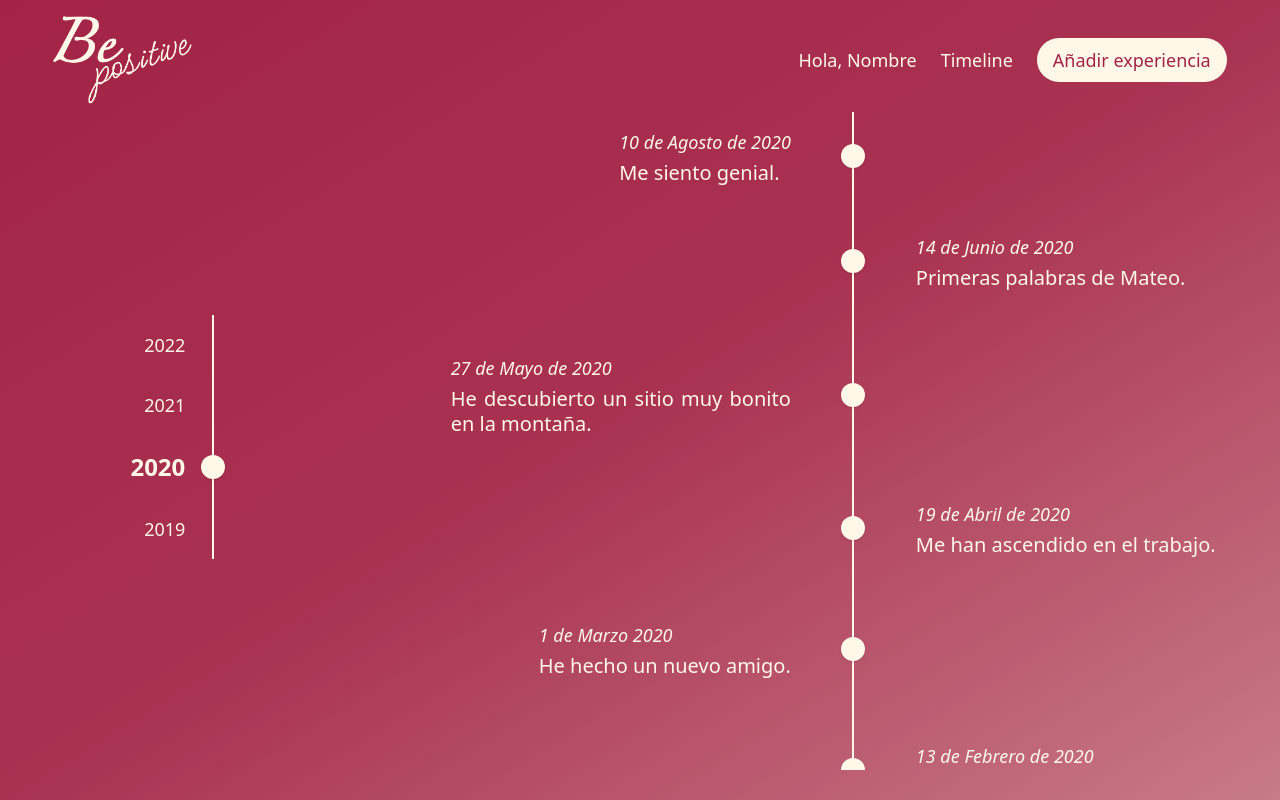
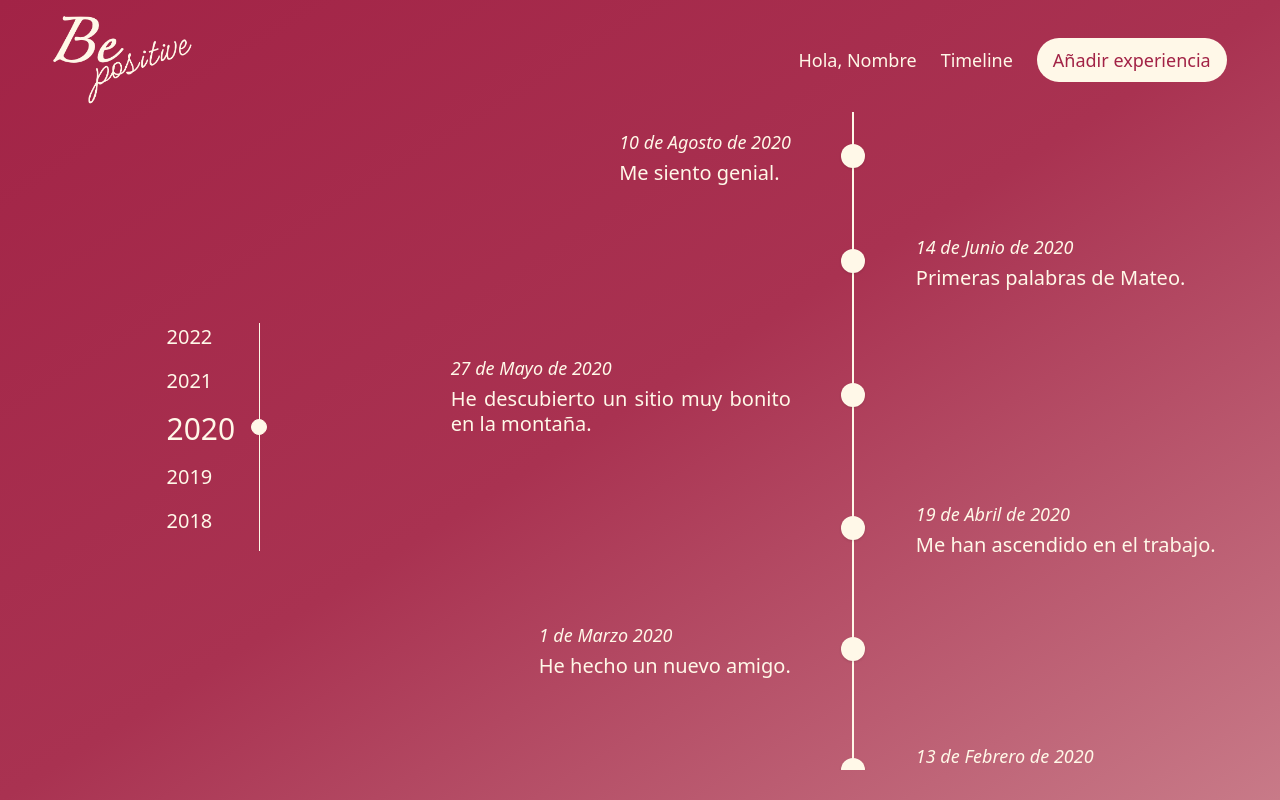
Before and after one commit to maroch0/PFC-BePositive, a Vue app: page /timeline in a window 1280 px wide. Built offline with nearby package versions, Linux system fonts and the light colour scheme.

Commit message:
change code to year timeline menu

```diff
--- a/src/components/YearMenu.vue
+++ b/src/components/YearMenu.vue
@@ -1,58 +1,43 @@
 <template>
-  <div class="flex flex-col md:grid grid-cols-9 mx-auto p-2 text-cosmicLatte">
-    <!-- left -->
-    <div class="flex flex-row-reverse md:contents">
-      <div class="col-start-1 col-end-5 p-4 rounded-xl ml-auto">
-        <h3 class="text-lg">2022</h3>
-      </div>
-      <div class="col-start-5 col-end-6 md:mx-auto relative mr-10">
-        <div class="h-full w-6 flex items-center justify-center">
-          <div class="h-full w-0.5 bg-cosmicLatte pointer-events-none"></div>
-        </div>
-      </div>
+<div class="flex flex-col relative border-r border-cosmicLatte dark:border-cosmicLatte">
+    <!-- Raya -->
+    <div class="mb-4 mr-6">
+        <time class="w-full text-xl text-cosmicLatte dark:text-cosmicLatte">2022</time>
     </div>
-    <!-- left -->
-    <div class="flex flex-row-reverse md:contents">
-      <div class="col-start-1 col-end-5 p-4 rounded-xl ml-auto">
-        <h3 class="text-lg">2021</h3>
-      </div>
-      <div class="col-start-5 col-end-6 md:mx-auto relative mr-10">
-        <div class="h-full w-6 flex items-center justify-center">
-          <div class="h-full w-0.5 bg-cosmicLatte pointer-events-none"></div>
-        </div>
-      </div>
+
+    <!-- Raya -->
+    <div class="mb-4 mr-6">
+        <time class="w-full text-xl text-cosmicLatte dark:text-cosmicLatte">2021</time>
     </div>
-    <!-- left -->
-    <div class="flex flex-row-reverse md:contents">
-      <div class="col-start-1 col-end-5 p-4 rounded-xl ml-auto">
-        <h3 class="font-semibold text-2xl">2020</h3>
-      </div>
-      <div class="col-start-5 col-end-6 md:mx-auto relative mr-10">
-        <div class="h-full w-6 flex items-center justify-center">
-          <div class="h-full w-0.5 bg-cosmicLatte pointer-events-none"></div>
-        </div>
-        <!-- dot -->
-        <div
-          class="w-6 h-6 absolute top-1/2 -mt-3 rounded-full bg-cosmicLatte shadow"
-        ></div>
-      </div>
+
+    <!-- Raya -->
+    <div class="mb-4 mr-6">
+        <!-- Bolita -->
+        <div class="absolute w-4 h-4 bg-cosmicLatte rounded-full mt-2 -right-2 border border-cosmicLatte dark:border-cosmicLatte dark:bg-cosmicLatte"></div>
+        <time class="w-full text-3xl text-cosmicLatte dark:text-cosmicLatte">2020</time>
     </div>
-    <!-- left -->
-    <div class="flex flex-row-reverse md:contents">
-      <div class="col-start-1 col-end-5 p-4 rounded-xl ml-auto">
-        <h3 class="text-lg">2019</h3>
-      </div>
-      <div class="col-start-5 col-end-6 md:mx-auto relative mr-10">
-        <div class="h-full w-6 flex items-center justify-center">
-          <div class="h-full w-0.5 bg-cosmicLatte pointer-events-none"></div>
-        </div>
-      </div>
+
+    <!-- Raya -->
+    <div class="mb-4 mr-6">
+        <time class="w-full text-xl text-cosmicLatte dark:text-cosmicLatte">2019</time>
     </div>
-  </div>
+
+    <!-- Raya -->
+    <div class="mb-4 mr-6">
+       <time class="w-full text-xl text-cosmicLatte dark:text-cosmicLatte">2018</time>
+    </div>
+</div>
+
 </template>
 
 <script>
 export default {
-    name: "YearMenu"
+  name: "YearMenu",
+  data() {
+    return {
+      years: [2022, 2021, 2020, 2019, 2018],
+      selected: false,
+    };
+  },
 };
 </script>
```
